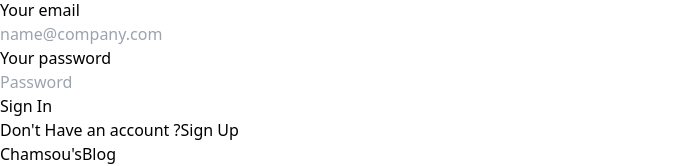
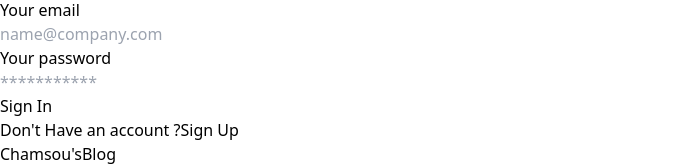
Before and after one commit to chamsou-ai/mern-blog, a React (Vite) app in the folder client/: page /sign-in in a window 1280 px wide. Shown: the part 250-416 px from the top of the page, without its empty margins (0-696 px from the left). Built offline with nearby package versions, Linux system fonts and the light colour scheme.

Commit message:
finishing signin page

```diff
--- a/client/src/pages/SignIn.jsx
+++ b/client/src/pages/SignIn.jsx
@@ -68,7 +68,7 @@ const SignIn = () => {
               <Label value="Your password" />
               <TextInput
                 type="password"
-                placeholder="Password"
+                placeholder="***********"
                 id="password"
                 onChange={handleChange}
               />
```
